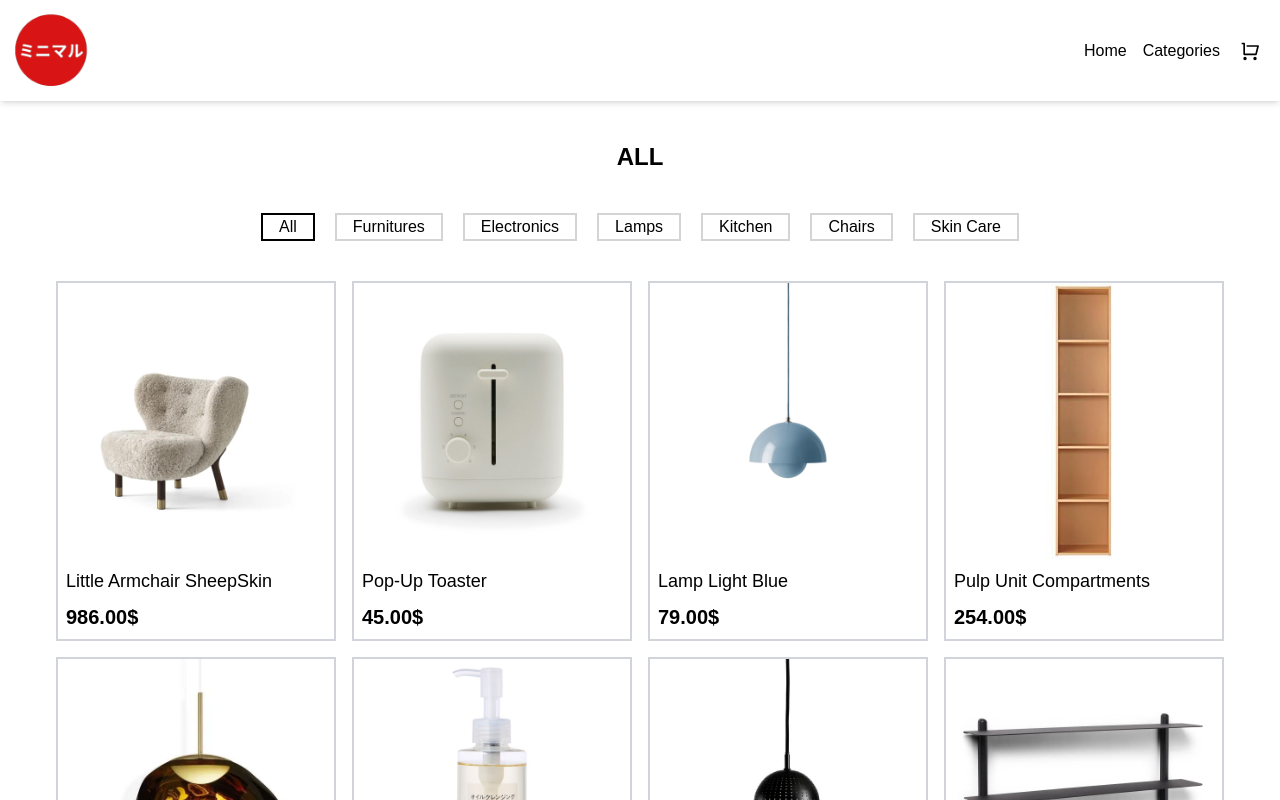
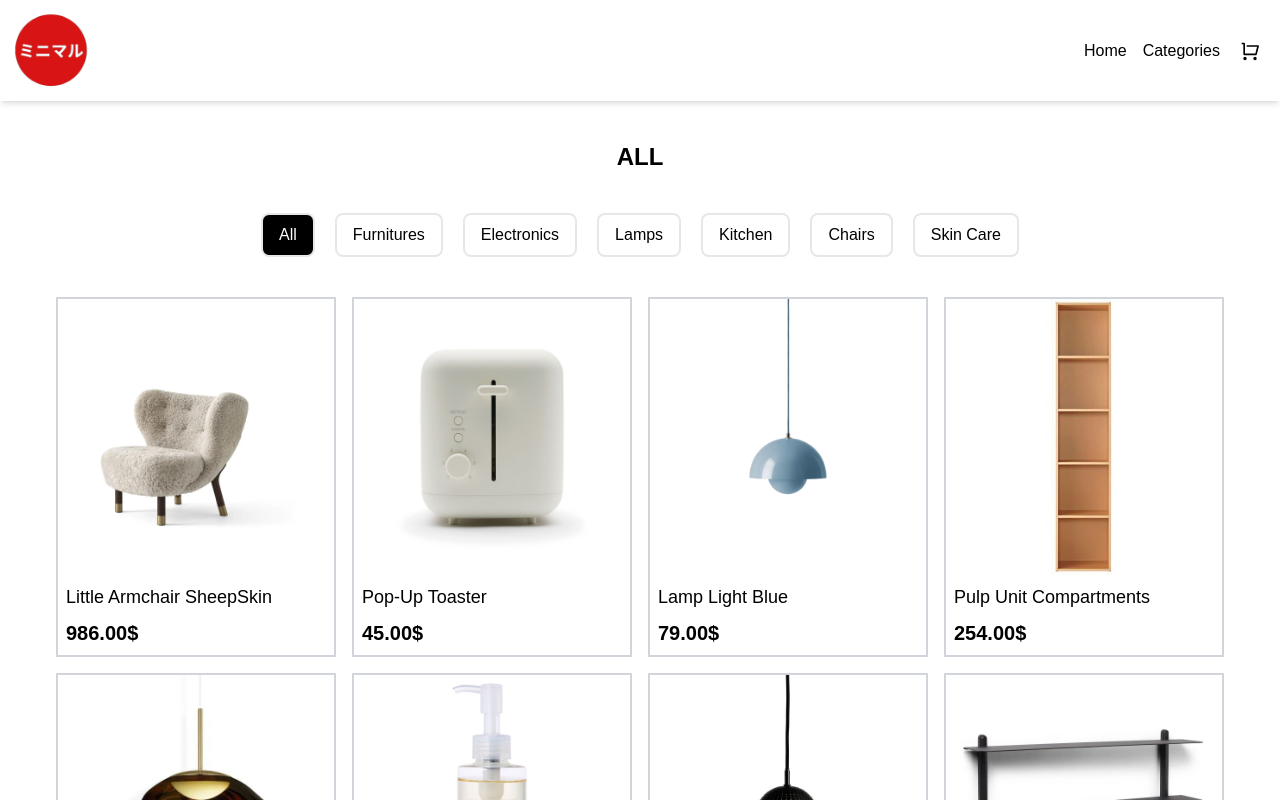
Before and after one commit to Shyzenn/E-commerce, a Next.js app: page /1 in a window 1280 px wide. Shown: the top 800 px of the page. Built offline with nearby package versions, Linux system fonts and the light colour scheme; a web font is replaced by a local one.

Commit message:
updated categories

```diff
--- a/src/app/[categoryId]/page.tsx
+++ b/src/app/[categoryId]/page.tsx
@@ -1,46 +1,63 @@
+"use client";
+
 import products from "@/lib/data.json";
 import Image from "next/image";
 import Link from "next/link";
-import { categories } from "@/lib/categories";
+import { useState, useEffect } from "react";
+
+const normalizeCategory = (category: string) =>
+  category.toLowerCase().replace(/\s+/g, "-");
 
 const Page = ({ searchParams }: { searchParams: { categoryId: string } }) => {
-  const selectedCategoryId = (searchParams.categoryId || "all")
-    .toLowerCase()
-    .replace(/\s+/g, "-");
+  const categories = [
+    { id: "all", name: "All" },
+    { id: "furnitures", name: "Furnitures" },
+    { id: "electronics", name: "Electronics" },
+    { id: "lamps", name: "Lamps" },
+    { id: "kitchen", name: "Kitchen" },
+    { id: "chairs", name: "Chairs" },
+    { id: "skin-care", name: "Skin Care" },
+  ];
 
-  const selectedCategory = categories.find(
-    (category) => category.id === selectedCategoryId
-  );
-  const selectedCategoryName = selectedCategory ? selectedCategory.name : "All";
+  const [selectedCategory, setSelectedCategory] = useState<string>("all");
+  const [filteredProducts, setFilteredProducts] = useState(products);
 
-  const filteredProducts =
-    selectedCategoryId === "all"
-      ? products
-      : products.filter((product) =>
-          product.categories
-            .map((cat) => cat.toLowerCase().replace(/\s+/g, "-"))
-            .includes(selectedCategoryId)
-        );
+  const handleCategoryClick = (categoryId: string) => {
+    setSelectedCategory(categoryId);
+  };
+
+  useEffect(() => {
+    if (selectedCategory === "all") {
+      setFilteredProducts(products);
+    } else {
+      const filtered = products.filter((product) =>
+        product.categories.some(
+          (cat) => normalizeCategory(cat) === selectedCategory
+        )
+      );
+      setFilteredProducts(filtered);
+    }
+  }, [selectedCategory]);
 
   return (
     <div className="mt-10">
       <h1 className="text-center mb-10 text-2xl font-bold uppercase">
-        {selectedCategoryName}
+        {categories.find((cat) => cat.id === selectedCategory)?.name || "All"}
       </h1>
 
       <div className="flex gap-5 mb-10 justify-center flex-wrap">
         {categories.map((category) => (
-          <Link
-            href={`?categoryId=${encodeURIComponent(category.id)}`}
+          <button
             key={category.id}
-            className={`border-2 px-4 ${
-              selectedCategoryId === category.id
-                ? "border-black"
-                : "border-neutral-300"
+            className={`px-4 py-2 border-2 rounded-lg transition duration-300 ${
+              selectedCategory === category.id
+                ? "bg-black text-white"
+                : "bg-white text-black hover:bg-gray-200"
             }`}
+            onClick={() => handleCategoryClick(normalizeCategory(category.id))}
           >
             {category.name}
-          </Link>
+          </button>
         ))}
       </div>
 
```
